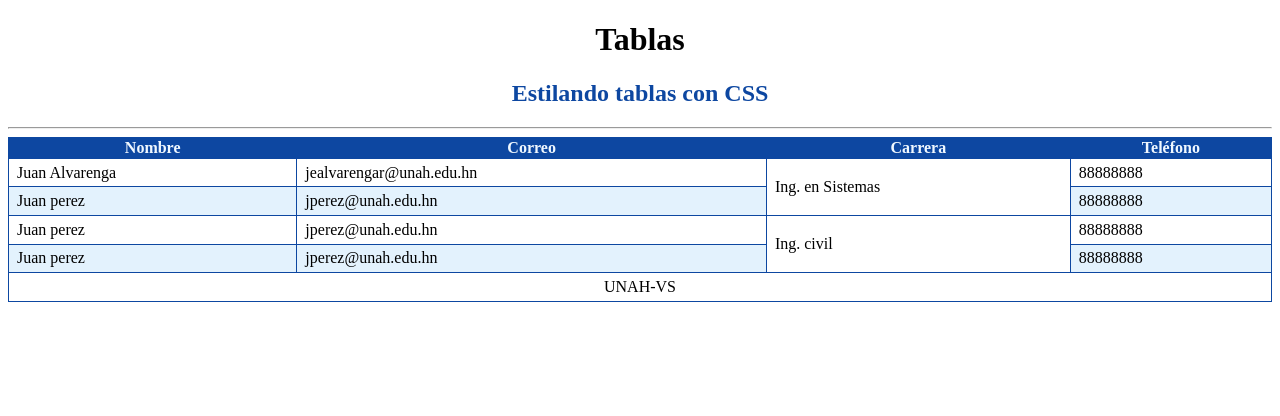
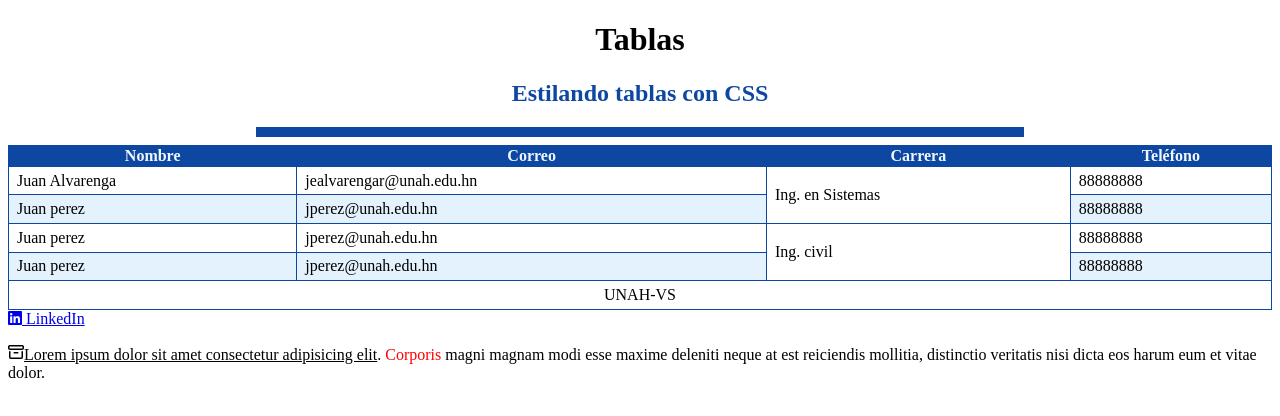
Before and after one commit to jalvarenga-unah/IS-711-III-PAC-2023, a plain HTML site: page principios-html/tablas.html in a window 1280 px wide. Drawn offline with Linux system fonts and the light colour scheme.

Commit message:
adicion de fontawesome en archivo de tablas

```diff
--- a/principios-html/tablas.html
+++ b/principios-html/tablas.html
@@ -5,6 +5,12 @@
     <meta charset="UTF-8">
     <meta name="viewport" content="width=device-width, initial-scale=1.0">
     <title>Tablas</title>
+
+    <link rel="stylesheet" href="https://cdnjs.cloudflare.com/ajax/libs/font-awesome/6.4.2/css/all.min.css"
+        integrity="sha512-z3gLpd7yknf1YoNbCzqRKc4qyor8gaKU1qmn+CShxbuBusANI9QpRohGBreCFkKxLhei6S9CQXFEbbKuqLg0DA=="
+        crossorigin="anonymous" referrerpolicy="no-referrer" />
+
+        <!-- Enlace a los CDN: https://cdnjs.com/libraries/font-awesome -->
 
     <style>
         table {
@@ -36,11 +42,11 @@
             background-color: #E3F2FD;
         }
 
-        #titulo{
+        #titulo {
             text-align: center;
         }
 
-        #subtitulo{
+        #subtitulo {
             text-align: center;
             color: #0D47A1;
         }
@@ -56,7 +62,7 @@
 
         <h2 id="subtitulo">Estilando tablas con CSS</h2>
 
-        <hr>
+        <hr style="border: 5px solid #0D47A1; width: 60%;" >
 
         <table>
             <thead>
@@ -71,7 +77,7 @@
                 <tr>
                     <td>Juan Alvarenga</td>
                     <td>jealvarengar@unah.edu.hn</td>
-                    <td rowspan="2" >Ing. en Sistemas</td>
+                    <td rowspan="2">Ing. en Sistemas</td>
                     <td>88888888</td>
                 </tr>
                 <tr>
@@ -99,6 +105,19 @@
             </tbody>
         </table>
 
+
+        <a href="#"><i class="fa-brands fa-linkedin"></i> LinkedIn</a>
+
+        <section>
+            <p> <svg xmlns="http://www.w3.org/2000/svg" viewBox="0 0 16 16" width="16" height="16">
+                    <path
+                        d="M0 2.75C0 1.784.784 1 1.75 1h12.5c.966 0 1.75.784 1.75 1.75v1.5A1.75 1.75 0 0 1 14.25 6H1.75A1.75 1.75 0 0 1 0 4.25ZM1.75 7a.75.75 0 0 1 .75.75v5.5c0 .138.112.25.25.25h10.5a.25.25 0 0 0 .25-.25v-5.5a.75.75 0 0 1 1.5 0v5.5A1.75 1.75 0 0 1 13.25 15H2.75A1.75 1.75 0 0 1 1 13.25v-5.5A.75.75 0 0 1 1.75 7Zm0-4.5a.25.25 0 0 0-.25.25v1.5c0 .138.112.25.25.25h12.5a.25.25 0 0 0 .25-.25v-1.5a.25.25 0 0 0-.25-.25ZM6.25 8h3.5a.75.75 0 0 1 0 1.5h-3.5a.75.75 0 0 1 0-1.5Z">
+                    </path>
+                </svg><u>Lorem ipsum dolor sit amet consectetur adipisicing elit</u>. <span
+                    style="color: red;">Corporis</span> magni magnam modi esse maxime deleniti
+                neque at est reiciendis mollitia, distinctio veritatis nisi dicta eos harum eum et vitae dolor.</p>
+        </section>
+
     </main>
 
 </body>
```
